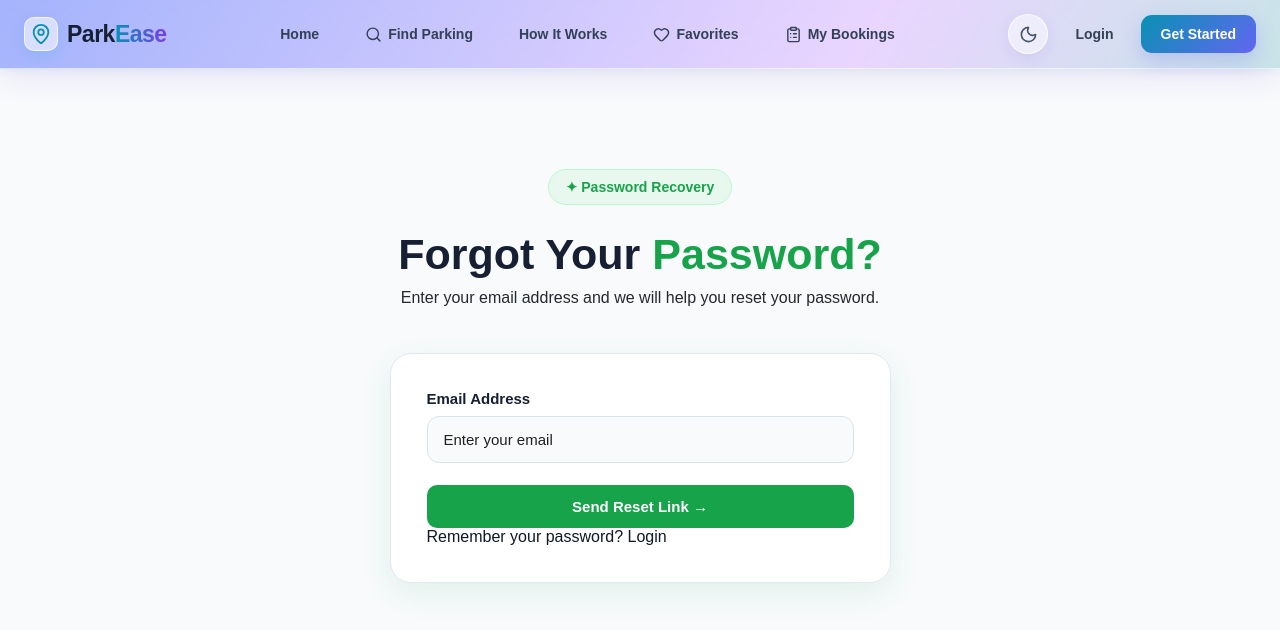
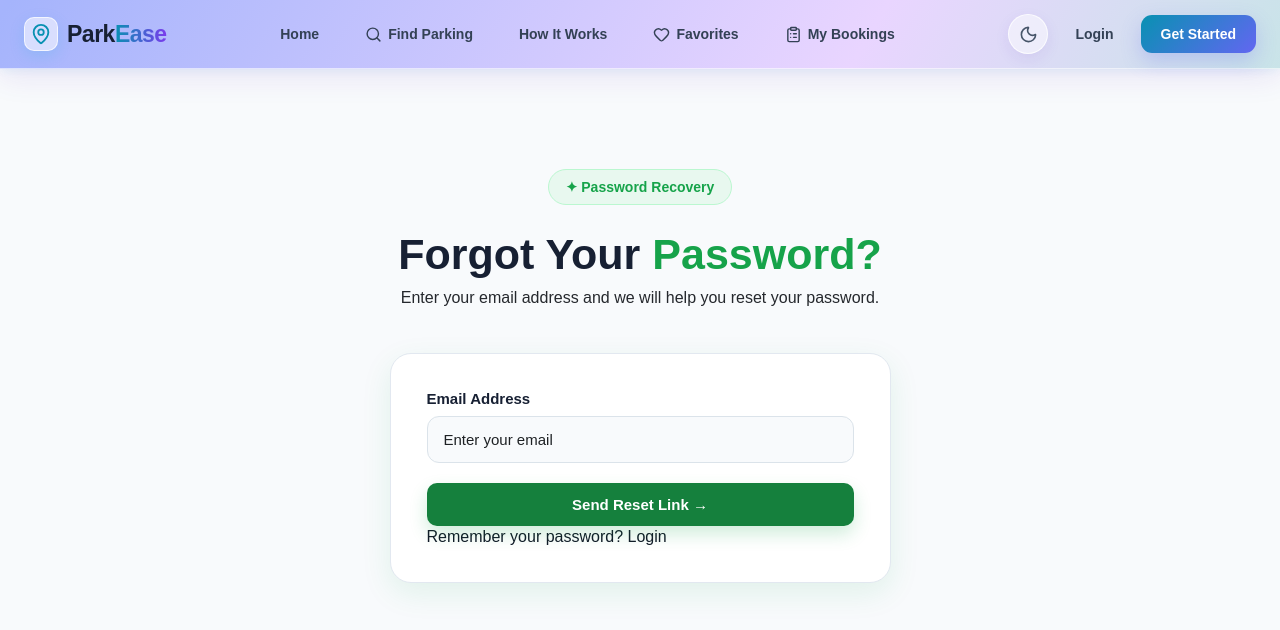
Before and after one commit to dibeyendu-dev/smart-parking-system, a React (Vite) app: page /forgot-password in a window 1280 px wide. In both pictures the pointer is over the button "Send Reset Link →". Shown: the top 630 px of the page. Built offline with nearby package versions, Linux system fonts and the light colour scheme.

Commit message:
Forget Password css part 12 added

```diff
--- a/src/css/ForgotPassword.css
+++ b/src/css/ForgotPassword.css
@@ -92,3 +92,13 @@
     cursor: pointer;
     transition: 0.3s ease;
 }
+.reset-password-btn:hover {
+    background: #15803d;
+    transform: translateY(-2px);
+    box-shadow: 0 8px 18px rgba(22, 163, 74, 0.2);
+}
+
+.reset-password-btn:active {
+    transform: translateY(0);
+    box-shadow: none;
+}
```
